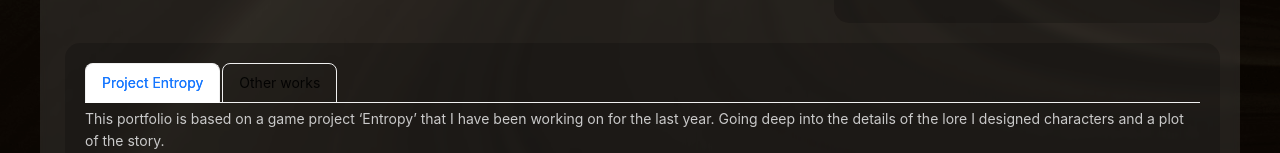
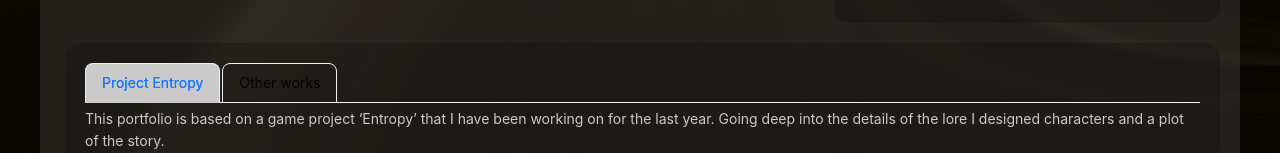
Before and after one commit to ArtemZakrevskii/portfolio, a React (Vite) app: page / in a window 1280 px wide. Shown: the part 468-621 px from the top of the page. Built offline with nearby package versions, Linux system fonts and the light colour scheme.

Commit message:
fixed styles

```diff
--- a/src/index.css
+++ b/src/index.css
@@ -57,13 +57,13 @@ a:hover {
   margin-bottom: 0!important;
 }
 
-:where(.css-dev-only-do-not-override-1km3mtt).ant-tabs-card >.ant-tabs-nav .ant-tabs-tab-active,
-:where(.css-dev-only-do-not-override-1km3mtt).ant-tabs-card >div>.ant-tabs-nav .ant-tabs-tab-active {
+.ant-tabs-card >.ant-tabs-nav .ant-tabs-tab-active,
+.ant-tabs-card >div>.ant-tabs-nav .ant-tabs-tab-active {
   background: #CACACA;
 }
 
-:where(.css-dev-only-do-not-override-1km3mtt).ant-tabs-card.ant-tabs-top >.ant-tabs-nav .ant-tabs-tab-active,
-:where(.css-dev-only-do-not-override-1km3mtt).ant-tabs-card.ant-tabs-top >div>.ant-tabs-nav .ant-tabs-tab-active {
+.ant-tabs-card.ant-tabs-top >.ant-tabs-nav .ant-tabs-tab-active,
+.ant-tabs-card.ant-tabs-top >div>.ant-tabs-nav .ant-tabs-tab-active {
   border-bottom-color: #CACACA;
  }
 
```
